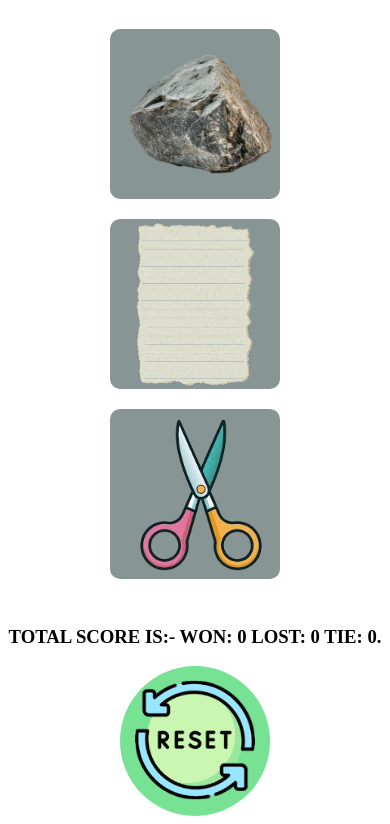
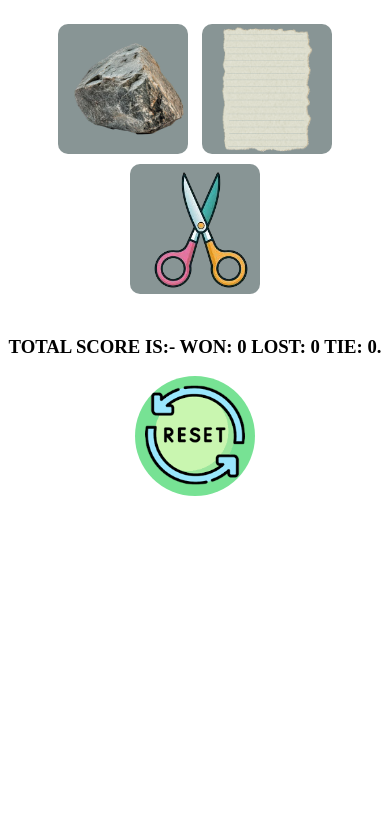
Before and after one commit to Er-SarthakBansal/rock-paper-scissors, a plain HTML site: page index.html in a window 390 px wide. Shown: the part 98-922 px from the top of the page. After the commit the page ends 844 px from the top, so only its background shows below. Drawn offline with Linux system fonts and the light colour scheme.

Commit message:
Update styles and add media queries for responsiveness

```diff
--- a/style.css
+++ b/style.css
@@ -31,3 +31,22 @@ body{
       box-shadow: 5px 5px 5px 5px rgb(12, 94, 38);
       transition: 0.5s;
     }
+    @media (max-width: 420px) {
+      .choice_btn{
+      height: 130px;
+      width: 130px;
+      margin: 5px;
+      border-radius: 10px;
+      }
+      .img_btn{
+      height: 130px;
+      }
+      #reset{
+      height: 120px;
+      width: 120px;
+      border-radius: 70px;
+    }
+    #reset_img{
+      height: 100px;
+    }
+}
```
